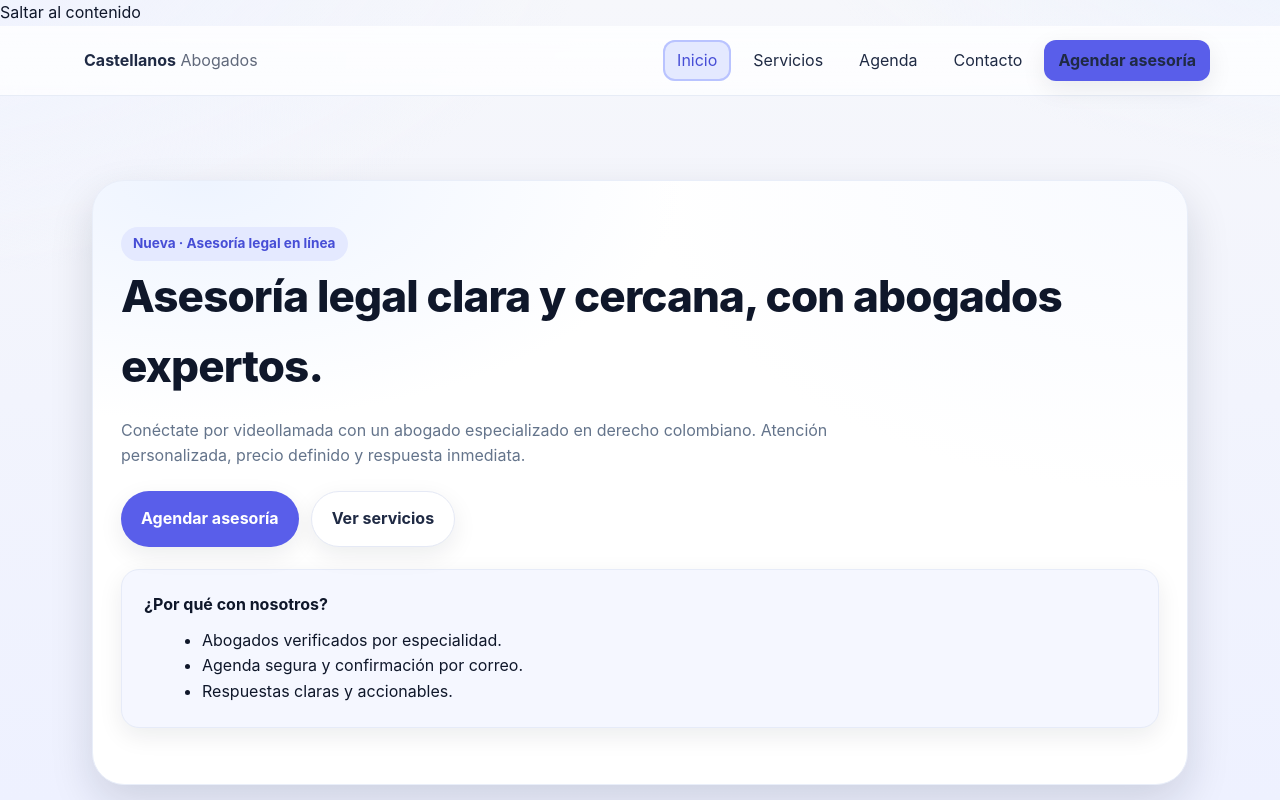
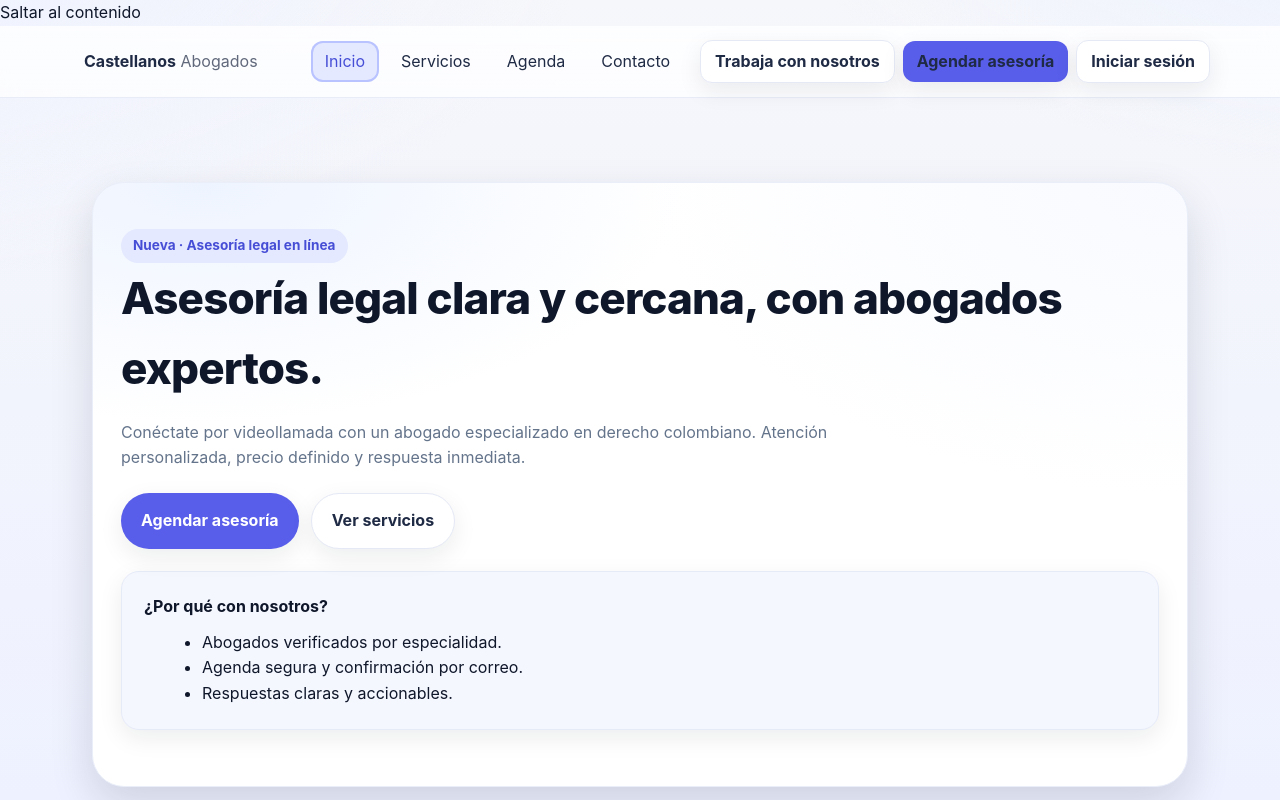
Before and after one commit to jjonnas1/castellanosabogados, a Next.js app: page / in a window 1280 px wide. Shown: the top 800 px of the page. Built offline with nearby package versions, Linux system fonts and the light colour scheme.

Commit message:
Update SiteHeader.tsx

```diff
--- a/app/components/SiteHeader.tsx
+++ b/app/components/SiteHeader.tsx
@@ -12,7 +12,6 @@ const links = [
 
 export default function SiteHeader() {
   const pathname = usePathname();
-
   const isActive = (href: string, exact?: boolean) =>
     exact ? pathname === href : pathname.startsWith(href);
 
@@ -20,10 +19,10 @@ export default function SiteHeader() {
     <header className="sitebar">
       <div className="wrap nav">
         <Link href="/" className="logo" aria-label="Castellanos Abogados">
-          <strong>Castellanos</strong> <span style={{opacity:.7}}>Abogados</span>
+          <strong>Castellanos</strong> <span style={{ opacity: 0.7 }}>Abogados</span>
         </Link>
 
-        <nav aria-label="Principal" style={{display:"flex",gap:8,alignItems:"center"}}>
+        <nav aria-label="Principal" style={{ display: "flex", gap: 8, alignItems: "center" }}>
           {links.map((l) => (
             <Link
               key={l.href}
@@ -35,9 +34,19 @@ export default function SiteHeader() {
             </Link>
           ))}
 
-          {/* CTA sin degradé, alto contraste */}
+          {/* CTA para abogados */}
+          <Link href="/trabaja" className="btn btn--ghost" style={{ marginLeft: 8 }}>
+            Trabaja con nosotros
+          </Link>
+
+          {/* CTA de cliente (mantiene el flujo actual) */}
           <Link href="/agenda" className="btn btn--primary">
             Agendar asesoría
+          </Link>
+
+          {/* Acceso futuro a panel (clientes/abogados) */}
+          <Link href="/login" className="btn btn--ghost">
+            Iniciar sesión
           </Link>
         </nav>
       </div>
```
